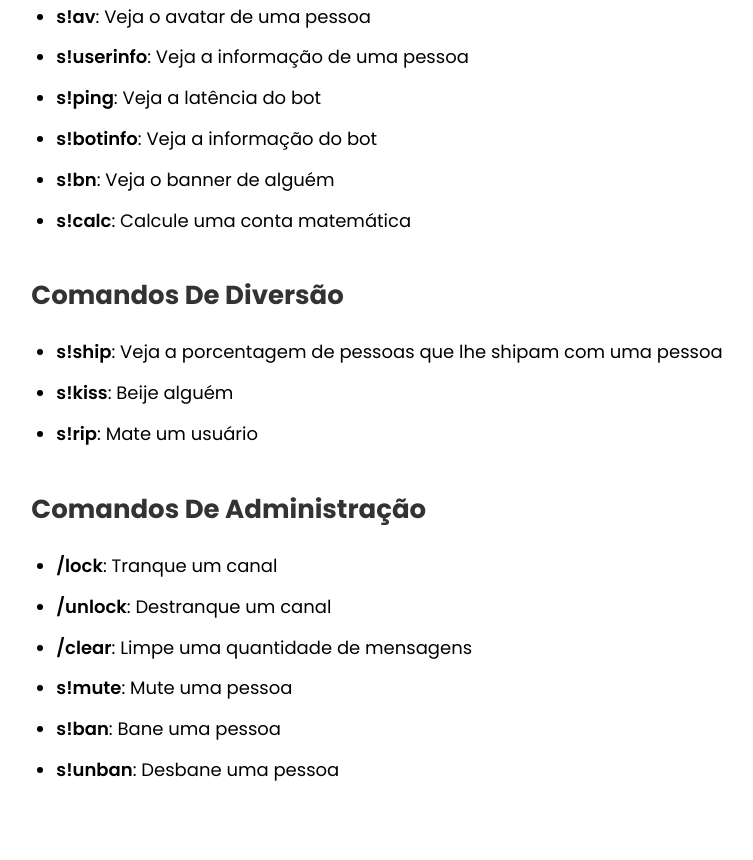
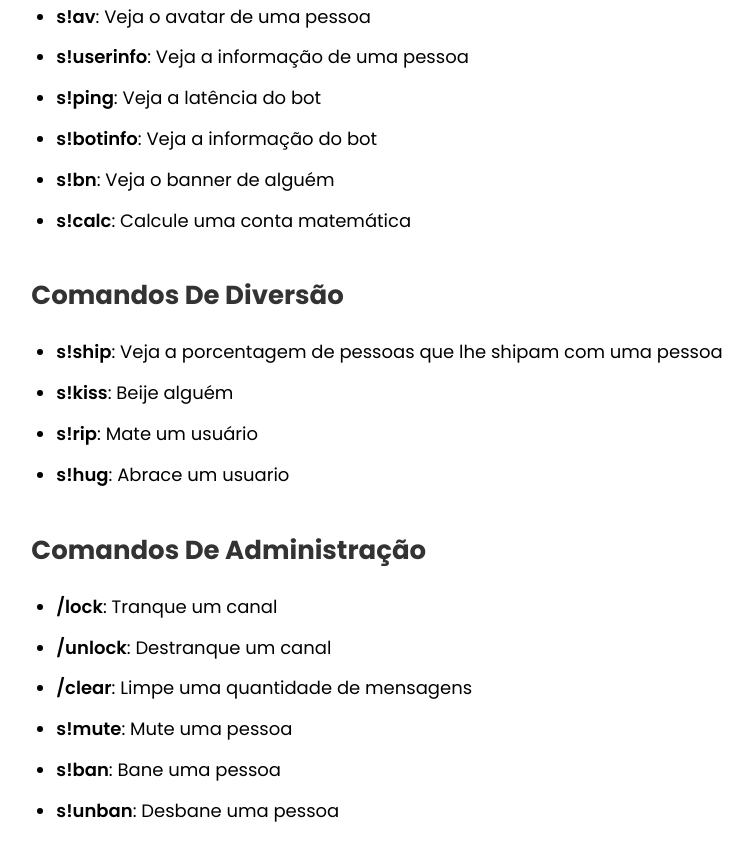
Before and after one commit to Lendas2/html-sakar, a plain HTML site: page index.html in a window 1280 px wide. Shown: the part 707-1567 px from the top of the page, without its empty margins (263-1016 px from the left). Drawn offline with Linux system fonts and the light colour scheme.

Commit message:
Atualizar o index.html

```diff
--- a/index.html
+++ b/index.html
@@ -117,6 +117,7 @@
       <li><strong>s!ship</strong>: Veja a porcentagem de pessoas que lhe shipam com uma pessoa</li>
       <li><strong>s!kiss</strong>: Beije alguém</li>
       <li><strong>s!rip</strong>: Mate um usuário</li>
+      <li><strong>s!hug</strong>: Abrace um usuario</li>
     </ul>
 
     <h2>Comandos De Administração</h2>
```
